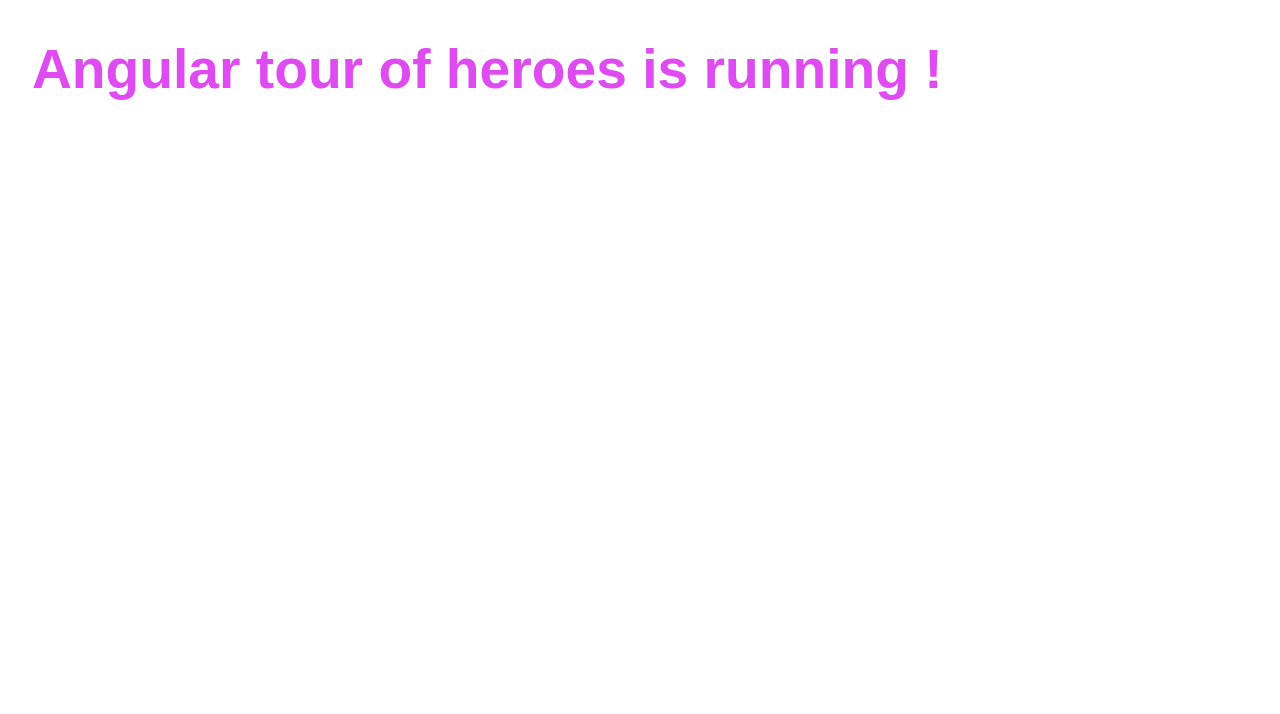
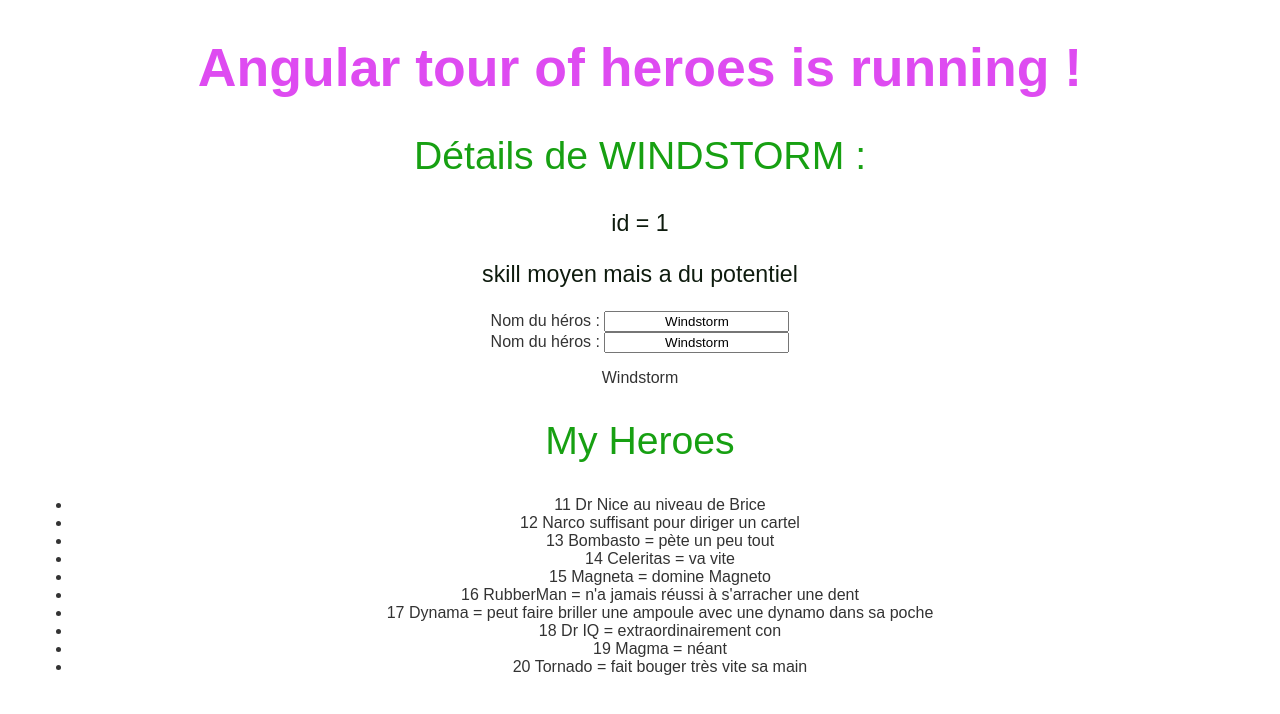
Before and after one commit to luckydu43/Angular, an Angular app in the folder angular-tour-of-heroes/: page / in a window 1280 px wide. Shown: the top 714 px of the page. Built offline with nearby package versions, Linux system fonts and the light colour scheme.

Commit message:
maj angular

```diff
--- a/angular-tour-of-heroes/src/app/app.component.html
+++ b/angular-tour-of-heroes/src/app/app.component.html
@@ -1,2 +1,3 @@
 
     <h1>{{ title }} is running !</h1>
+    <app-heroes></app-heroes>
--- a/angular-tour-of-heroes/src/app/app.module.ts
+++ b/angular-tour-of-heroes/src/app/app.module.ts
@@ -3,6 +3,7 @@
 
 import { AppComponent } from './app.component';
 import { HeroesComponent } from './heroes/heroes.component';
+import { FormsModule } from '@angular/forms'; // <-- NgModel lives here
 
 @NgModule({
   declarations: [
@@ -10,7 +11,8 @@
     HeroesComponent
   ],
   imports: [
-    BrowserModule
+    BrowserModule,
+    FormsModule
   ],
   providers: [],
   bootstrap: [AppComponent]
--- /dev/null
+++ b/angular-tour-of-heroes/src/app/hero.ts
@@ -0,0 +1,5 @@
+export interface Hero {
+    id: number;
+  nom: string;
+  skill:string;
+}
--- a/angular-tour-of-heroes/src/app/heroes/heroes.component.html
+++ b/angular-tour-of-heroes/src/app/heroes/heroes.component.html
@@ -1 +1,26 @@
-<p>heroes works!</p>
+<h2>Détails de {{hero1.nom | uppercase}} : </h2>
+<div>
+    <h3>id = {{hero1.id}}</h3>
+</div>
+<div>
+    <h3>skill {{hero1.skill}}</h3>
+</div>
+<div>
+    <label for="nom">Nom du héros : </label>
+    <input id="nom" [(ngModel)]="hero1.nom" placeholder="nom">
+</div>
+<div>
+    <label for="nom">Nom du héros : </label>
+    <input [value]="hero1.nom" (keyup)="onKeyup($event)" placeholder="nom">
+</div>
+<div>
+    <p [innerHTML]="hero1.nom"></p>
+</div>
+
+<h2>My Heroes</h2>
+<ul class="heroes">
+    <li *ngFor="let hero of heroes">
+        <span class="badge">{{hero.id}}</span> {{hero.nom}}
+        <span> {{hero.skill}} </span>
+    </li>
+</ul>
--- a/angular-tour-of-heroes/src/app/heroes/heroes.component.ts
+++ b/angular-tour-of-heroes/src/app/heroes/heroes.component.ts
@@ -1,4 +1,6 @@
 import { Component, OnInit } from '@angular/core';
+import { Hero } from '../hero';
+import { HEROES } from './mock-heroes';
 
 @Component({
   selector: 'app-heroes',
@@ -7,9 +9,21 @@
 })
 export class HeroesComponent implements OnInit {
 
+  heroes = HEROES;
+
+  hero1: Hero = {
+    id: 1,
+    nom: 'Windstorm',
+    skill: 'moyen mais a du potentiel'
+  };
+
   constructor() { }
 
-  ngOnInit(): void {
+  ngOnInit() {
+  }
+
+  onKeyup(e:any) {
+    this.hero1.nom = e.target.value
   }
 
 }
--- /dev/null
+++ b/angular-tour-of-heroes/src/app/heroes/mock-heroes.ts
@@ -0,0 +1,14 @@
+import { Hero} from '../hero';
+
+export const HEROES: Hero[] = [
+  { id: 11, nom: 'Dr Nice', skill: 'au niveau de Brice'},
+  { id: 12, nom: 'Narco', skill: 'suffisant pour diriger un cartel'},
+  { id: 13, nom: 'Bombasto', skill: ' = pète un peu tout'},
+  { id: 14, nom: 'Celeritas', skill: ' = va vite'},
+  { id: 15, nom: 'Magneta', skill: ' = domine Magneto'},
+  { id: 16, nom: 'RubberMan', skill: ' = n\'a jamais réussi à s\'arracher une dent'},
+  { id: 17, nom: 'Dynama', skill: ' = peut faire briller une ampoule avec une dynamo dans sa poche'},
+  { id: 18, nom: 'Dr IQ', skill: ' = extraordinairement con'},
+  { id: 19, nom: 'Magma', skill: ' = néant'},
+  { id: 20, nom: 'Tornado', skill: ' = fait bouger très vite sa main'}
+];
--- a/angular-tour-of-heroes/src/styles.css
+++ b/angular-tour-of-heroes/src/styles.css
@@ -3,12 +3,19 @@
 h1 {
     color: rgb(222, 75, 241);
     font-family: Arial, Helvetica, sans-serif;
-    font-size: 345%;
+    font-size: 335%;
   }
-  h2, h3 {
-    color: #444;
+  h2 {
+    color: rgb(23, 160, 18);
     font-family: Arial, Helvetica, sans-serif;
     font-weight: lighter;
+    font-size: 245%;
+  }
+  h3 {
+    color: rgb(14, 27, 14);
+    font-family: Arial, Helvetica, sans-serif;
+    font-weight: lighter;
+    font-size: 145%;
   }
   body {
     margin: 2em;
@@ -20,4 +27,5 @@
   /* everywhere else */
   * {
     font-family: Arial, Helvetica, sans-serif;
+    text-align: center;
   }
```
Also changed, not shown: 1 other file (tests, documents, lock files or other folders).
